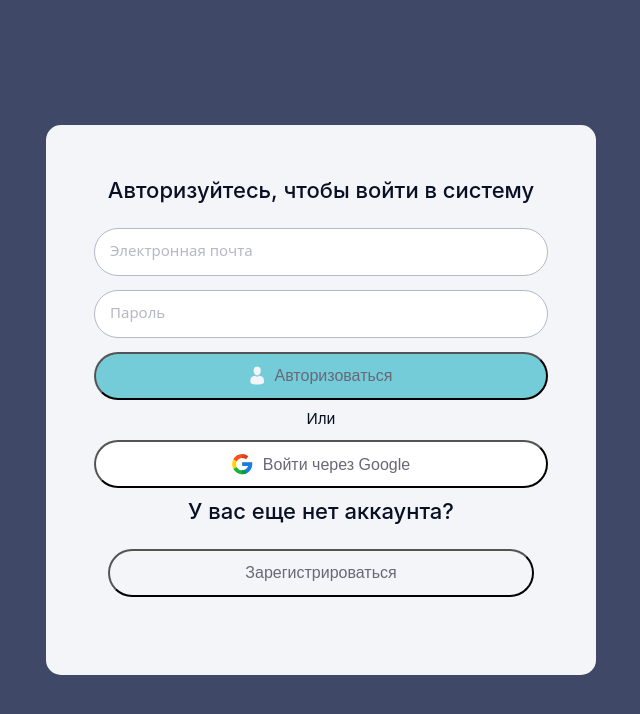
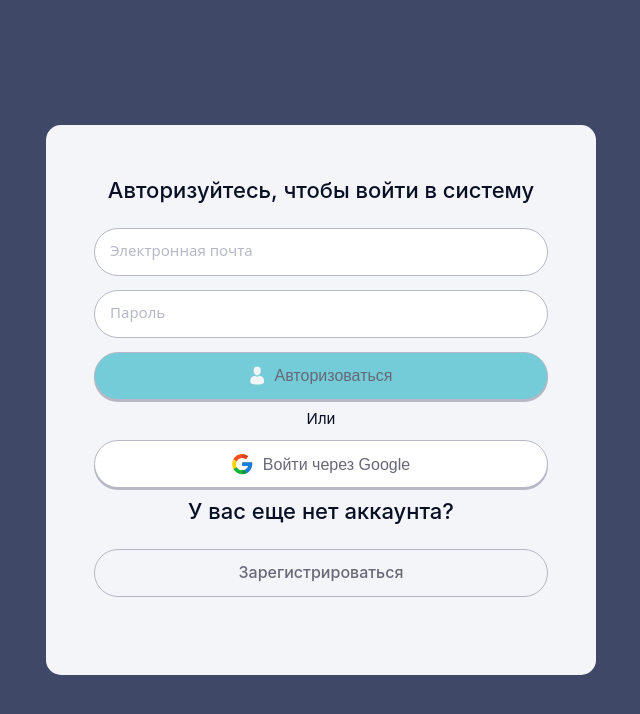
Before and after one commit to PavelLatmentsev/intensive_tasks, a React (Vite) app in the folder intensive/: page /login in a window 1280 px wide. Shown: the top 714 px of the page, without its empty margins (319-959 px from the left). Built offline with nearby package versions, Linux system fonts and the light colour scheme; data requests are answered from the project's data file.

Commit message:
add button google auth

```diff
--- a/intensive/db.json
+++ b/intensive/db.json
@@ -19,6 +19,11 @@
       "id": "4",
       "login": "victor@gmail.com",
       "password": "android-20K"
+    },
+    {
+      "login": "brat@mail.ru",
+      "password": "123456",
+      "id": 1700091827482
     }
   ]
 }
--- a/intensive/package.json
+++ b/intensive/package.json
@@ -10,6 +10,7 @@
     "preview": "vite preview"
   },
   "dependencies": {
+    "@react-oauth/google": "^0.11.1",
     "axios": "^1.6.2",
     "immer": "^10.0.3",
     "json-server": "^0.17.4",
@@ -21,6 +22,7 @@
     "zustand": "^4.4.6"
   },
   "devDependencies": {
+    "@types/node": "^20.9.0",
     "@types/react": "^18.2.15",
     "@types/react-dom": "^18.2.7",
     "@typescript-eslint/eslint-plugin": "^6.0.0",
--- a/intensive/src/App.css
+++ b/intensive/src/App.css
@@ -10,4 +10,5 @@
   --color-gray-second: #B7B8C5;
   --color-gray-text: #686877;
   --color-red-error: #d11414;
+  --color-blue-primary: #74CCD8;
 }
--- a/intensive/src/app/components/common/button/Button.module.scss
+++ b/intensive/src/app/components/common/button/Button.module.scss
@@ -12,8 +12,17 @@
     font-weight: 500;
     line-height: 157.023%;
     background-color:transparent;
+    border: 1px solid var( --color-gray-second);
     cursor: pointer;
+    box-shadow: 0 2px var( --color-gray-second);
     &__picture {
         margin-right: 10px;
     }
 }
+
+.button:active {
+
+    box-shadow: 0 2px var( --color-gray-second);
+    transform: translateY(4px);
+    transition: all 0.1s ease;
+  }
--- a/intensive/src/app/components/common/button/Button.tsx
+++ b/intensive/src/app/components/common/button/Button.tsx
@@ -1,7 +1,7 @@
 import styles from "./Button.module.scss";
 import { IButtonProps } from "./Button.props";
-import googleIcon from "/public/images/icons/Google.svg";
-import userIcon from "/public/images/icons/man-user.svg";
+import googleIcon from "/images/icons/Google.svg";
+import userIcon from "/images/icons/man-user.svg";
 
 export const Button = ({ children,belonging, type, background, ...props }: IButtonProps): JSX.Element => {
   return (
--- a/intensive/src/app/layouts/authLayout/authLayout.tsx
+++ b/intensive/src/app/layouts/authLayout/authLayout.tsx
@@ -1,7 +1,18 @@
+import { GoogleLogin } from '@react-oauth/google';
 const AuthLayout = () => {
 
     return (
-       <h1>Главная страница</h1>
+<div>
+<GoogleLogin
+  onSuccess={credentialResponse => {
+    console.log(credentialResponse);
+  }}
+  onError={() => {
+    console.log('Login Failed');
+  }}
+/>;
+</div>
+
      );
 }
 
--- a/intensive/src/app/pages/loginPage/LoginPage.module.scss
+++ b/intensive/src/app/pages/loginPage/LoginPage.module.scss
@@ -23,4 +23,22 @@
         font-size: 15px;
         margin-bottom: 10px;
     }
+    &__link {
+        width: 100%;
+        border-radius: 51px;
+        padding: 10px 135px;
+        box-sizing: border-box;
+        height: 48px;
+        display: flex;
+        justify-content: center;
+        align-items:center;
+        margin-bottom: 8px;
+        color: var( --color-gray-text);
+        font-size: 16px;
+        font-weight: 500;
+        line-height: 157.023%;
+        background-color:transparent;
+        border: 1px solid var( --color-gray-second);
+        cursor: pointer;
+    }
 }
--- a/intensive/src/app/pages/loginPage/LoginPage.tsx
+++ b/intensive/src/app/pages/loginPage/LoginPage.tsx
@@ -2,16 +2,18 @@ import { Link } from "react-router-dom";
 import { Button } from "../../components/common/button/Button";
 import LoginForm from "../../components/ui/loginForm/LoginFrom";
 import styles from "./LoginPage.module.scss"
+import { useNavigate } from "react-router-dom";
 const LoginPage = () => {
+    const navigate = useNavigate()
     return (
         <div className={styles.loginWrapper}>
         <div className={styles.login}>
         <span className={styles.login__title}>Авторизуйтесь, чтобы войти в систему</span>
         <LoginForm/>
         <span className={styles.login__alternative}>Или</span>
-        <Button belonging="google" background="#FFF">Войти через Google</Button>
+        <Button belonging="google" background="#FFF" onClick={()=> navigate("/", {replace: true}) }>Войти через Google</Button>
         <span className={styles.login__subtitle}>У вас еще нет аккаунта?</span>
-       <Link to={"/register"}> <Button >Зарегистрироваться</Button></Link>
+       <Link to={"/register"}  className={styles.login__link}> Зарегистрироваться</Link>
         </div>
         </div>
      );
--- a/intensive/src/app/pages/registerPage/RegisterPage.module.scss
+++ b/intensive/src/app/pages/registerPage/RegisterPage.module.scss
@@ -21,4 +21,25 @@
     &__subtitle{
         margin-bottom: 15px;
     }
+    &__link {
+        width: 100%;
+        border-radius: 51px;
+        padding: 10px 135px;
+        box-sizing: border-box;
+        height: 48px;
+        display: flex;
+        justify-content: center;
+        align-items:center;
+        margin-bottom: 8px;
+        color: var( --color-gray-text);
+        font-size: 16px;
+        font-weight: 500;
+        line-height: 157.023%;
+        background-color:var(  --color-blue-primary);
+        border: 1px solid var( --color-gray-second);
+        cursor: pointer;
+    }
+    &__picture {
+        margin-right: 10px;
+    }
 }
--- a/intensive/src/app/pages/registerPage/RegisterPage.tsx
+++ b/intensive/src/app/pages/registerPage/RegisterPage.tsx
@@ -1,7 +1,7 @@
 import { Link } from "react-router-dom";
-import { Button } from "../../components/common/button/Button";
 import RegisterForm from "../../components/ui/registerForm/RegisterForm";
 import styles from "./RegisterPage.module.scss"
+import userIcon from "../../../assets/images/icons/man-user.svg";
 const RegisterPage = () => {
     return (
         <div className={styles.registerWrapper}>
@@ -9,7 +9,7 @@ const RegisterPage = () => {
         <span className={styles.register__title}>Зарегистрируйтесь, чтобы авторизоваться.</span>
         <RegisterForm/>
         <span className={styles.register__subtitle}>Если у вас есть аккаунт:</span>
-        <Link to={"/login"}><Button belonging="user" background="#74CCD8">Войти</Button></Link>
+        <Link to={"/login"} className={styles.register__link}><img className={styles.register__picture} src={userIcon} alt="userIcon" />Войти</Link>
         </div>
         </div>
      );
--- a/intensive/src/main.tsx
+++ b/intensive/src/main.tsx
@@ -2,9 +2,11 @@ import React from 'react'
 import ReactDOM from 'react-dom/client'
 import App from './App.tsx'
 import './index.css'
-
+import { GoogleOAuthProvider } from '@react-oauth/google'
 ReactDOM.createRoot(document.getElementById('root')!).render(
   <React.StrictMode>
+    <GoogleOAuthProvider clientId={import.meta.env.VITE_SOME_KEY} >
     <App />
+    </GoogleOAuthProvider>
   </React.StrictMode>,
 )
```
Also changed, not shown: 2 other files (tests, documents, lock files or other folders).
